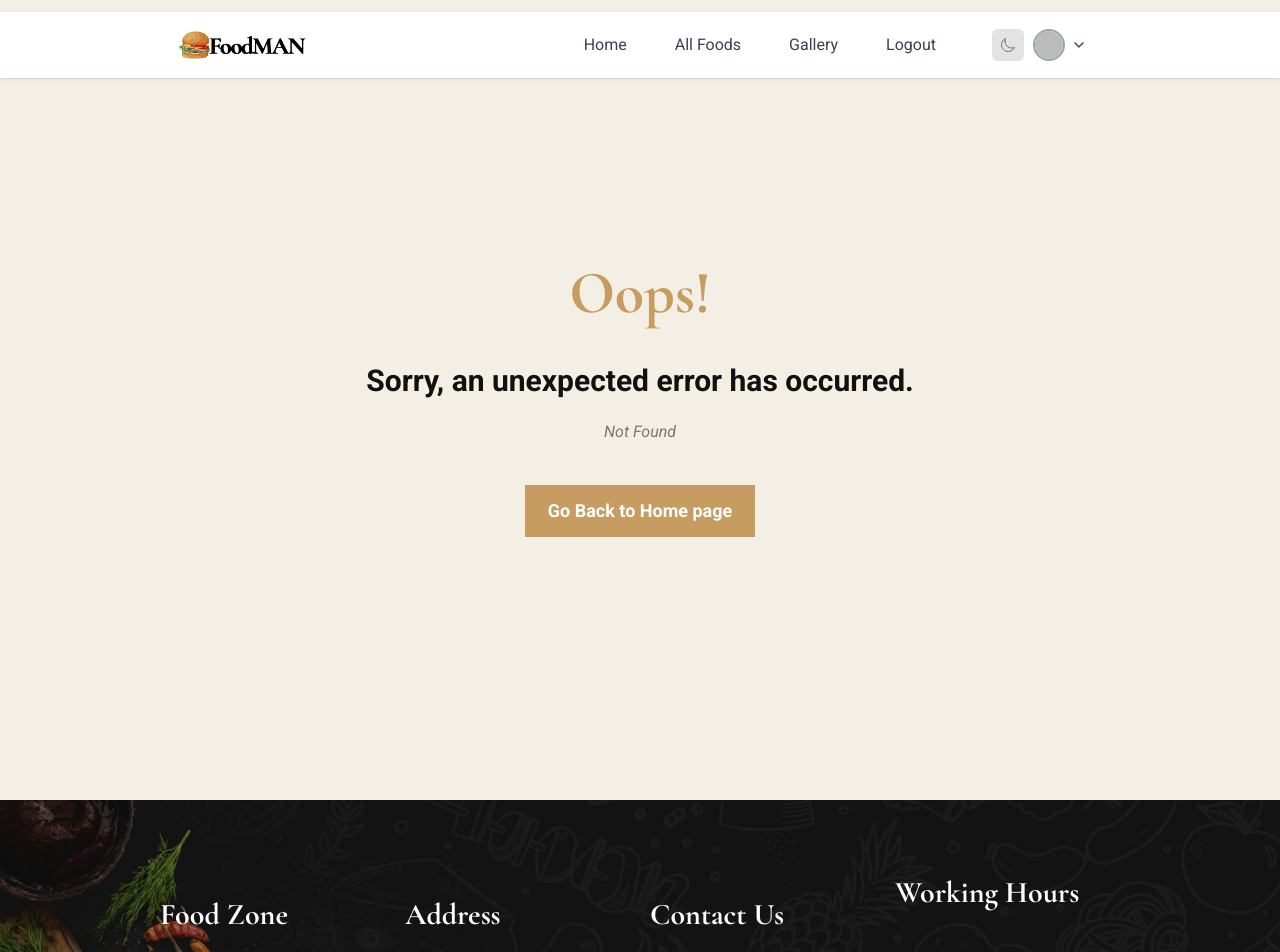
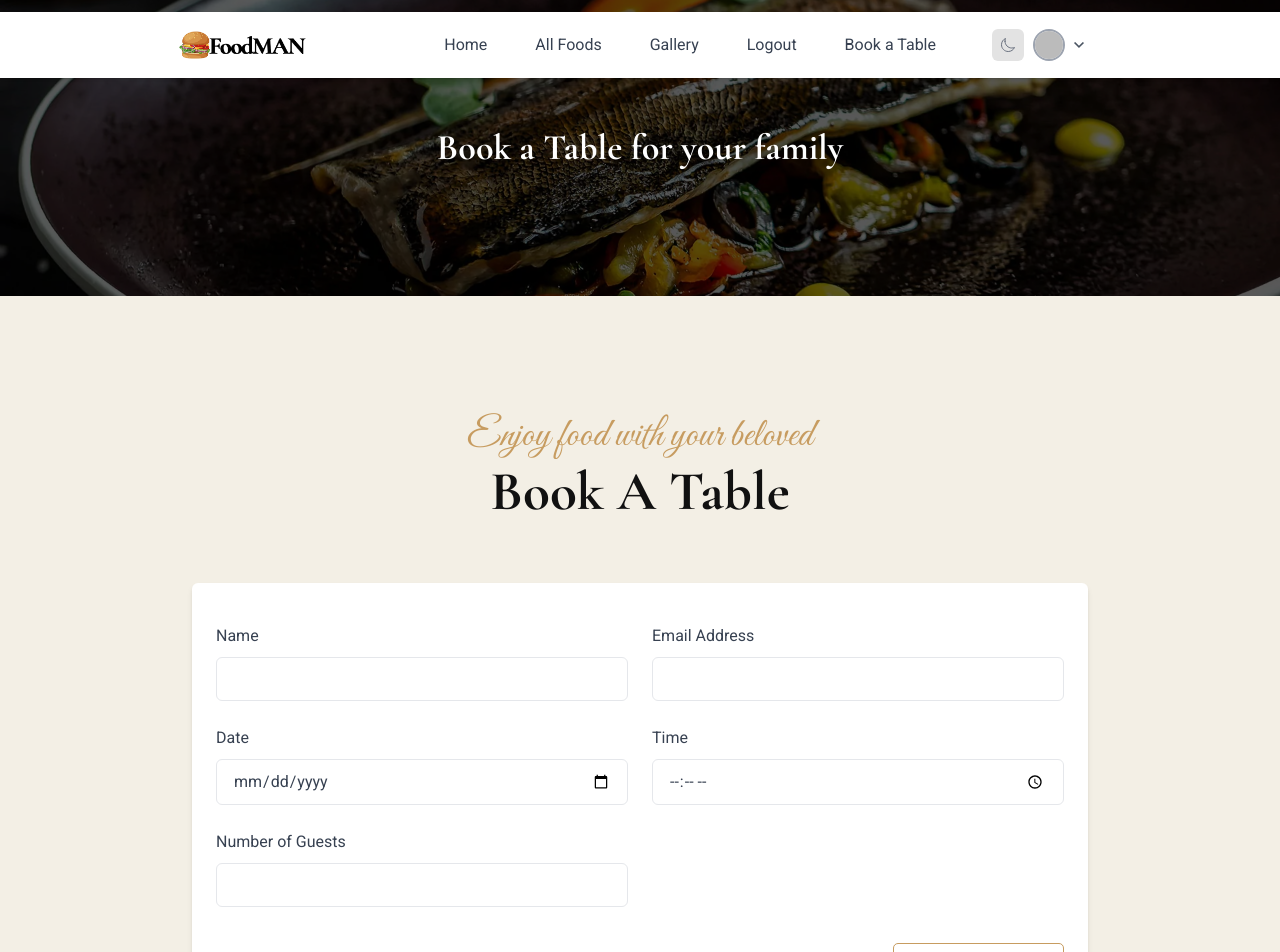
Before and after one commit to dmsumon2020/foodman, a React (Vite) app: page /book-table in a window 1280 px wide. Shown: the top 952 px of the page. Built offline with nearby package versions, Linux system fonts and the light colour scheme; no server answers; sample sign-in values are in the browser's storage.

Commit message:
added book a table route

```diff
--- a/src/AppRoutes/AppRoutes.jsx
+++ b/src/AppRoutes/AppRoutes.jsx
@@ -14,6 +14,7 @@ import MyOrders from "../Components/MyOrders/MyOrders";
 import RecoverPassword from "../Components/RecoverPassword/RecoverPassword";
 import FoodPurchase from "../Components/FoodPurchase/FoodPurchase";
 import NotFound from "../Components/NotFound/NotFound";
+import BookTable from "../Components/BookTable/BookTable";
 
 const AppRoutes = () => {
   return (
@@ -153,6 +154,19 @@ const AppRoutes = () => {
           </PrivateRoute>
         }
       />
+
+      <Route
+        path="/book-table"
+        element={
+          <PrivateRoute>
+            <Helmet>
+              <title>Book a Table | Food Zone</title>
+            </Helmet>
+            <BookTable />
+          </PrivateRoute>
+        }
+      />
+
       <Route path="*" element={<NotFound />} />
     </Routes>
   );
--- /dev/null
+++ b/src/Components/BookTable/BookTable.jsx
@@ -0,0 +1,122 @@
+import PageTitle from "../TemplateParts/PageTitle/PageTitle";
+import Swal from "sweetalert2";
+
+const BookTable = () => {
+  const handleSubmit = (e) => {
+    e.preventDefault();
+    Swal.fire({
+      title: "Success!",
+      text: "Your table has been booked successfully!",
+      icon: "success",
+      confirmButtonText: "OK",
+    });
+  };
+
+  return (
+    <>
+      <PageTitle title={"Book a Table for your family"} />
+      <section className=" bg-sectionBgColor dark:bg-DarkModeSectionBgColor py-20">
+        <div className="heading-container w-11/12 md:w-9/12 mx-auto">
+          <h4 className="font-subheadingFont text-[40px] leading-[40px] text-center text-primaryColor md:pt-10 pb-2">
+            Enjoy food with your beloved
+          </h4>
+
+          <h3 className="font-headingFont text-[30px] leading-[30px] md:text-[55px] md:leading-[55px] font-bold text-center text-[#111] dark:text-white pb-[4rem]">
+            Book A Table
+          </h3>
+        </div>
+        <div className="max-w-4xl p-6 mx-auto bg-white rounded-md shadow-md dark:bg-gray-800">
+          <form onSubmit={handleSubmit}>
+            <div className="grid grid-cols-1 gap-6 mt-4 sm:grid-cols-2">
+              <div>
+                <label
+                  className="text-gray-700 dark:text-gray-200"
+                  htmlFor="name"
+                >
+                  Name
+                </label>
+                <input
+                  id="name"
+                  type="text"
+                  required
+                  className="block w-full px-4 py-2 mt-2 text-gray-700 bg-white border border-gray-200 rounded-md dark:bg-gray-800 dark:text-gray-300 dark:border-gray-600 focus:border-primaryColor focus:ring-primaryColor focus:ring-opacity-40 dark:focus:border-primaryColor focus:outline-none focus:ring"
+                />
+              </div>
+
+              <div>
+                <label
+                  className="text-gray-700 dark:text-gray-200"
+                  htmlFor="email"
+                >
+                  Email Address
+                </label>
+                <input
+                  id="email"
+                  type="email"
+                  required
+                  className="block w-full px-4 py-2 mt-2 text-gray-700 bg-white border border-gray-200 rounded-md dark:bg-gray-800 dark:text-gray-300 dark:border-gray-600 focus:border-primaryColor focus:ring-primaryColor focus:ring-opacity-40 dark:focus:border-primaryColor focus:outline-none focus:ring"
+                />
+              </div>
+
+              <div>
+                <label
+                  className="text-gray-700 dark:text-gray-200"
+                  htmlFor="date"
+                >
+                  Date
+                </label>
+                <input
+                  id="date"
+                  type="date"
+                  required
+                  className="block w-full px-4 py-2 mt-2 text-gray-700 bg-white border border-gray-200 rounded-md dark:bg-gray-800 dark:text-gray-300 dark:border-gray-600 focus:border-primaryColor focus:ring-primaryColor focus:ring-opacity-40 dark:focus:border-primaryColor focus:outline-none focus:ring"
+                />
+              </div>
+
+              <div>
+                <label
+                  className="text-gray-700 dark:text-gray-200"
+                  htmlFor="time"
+                >
+                  Time
+                </label>
+                <input
+                  id="time"
+                  type="time"
+                  required
+                  className="block w-full px-4 py-2 mt-2 text-gray-700 bg-white border border-gray-200 rounded-md dark:bg-gray-800 dark:text-gray-300 dark:border-gray-600 focus:border-primaryColor focus:ring-primaryColor focus:ring-opacity-40 dark:focus:border-primaryColor focus:outline-none focus:ring"
+                />
+              </div>
+
+              <div>
+                <label
+                  className="text-gray-700 dark:text-gray-200"
+                  htmlFor="guests"
+                >
+                  Number of Guests
+                </label>
+                <input
+                  id="guests"
+                  type="number"
+                  required
+                  className="block w-full px-4 py-2 mt-2 text-gray-700 bg-white border border-gray-200 rounded-md dark:bg-gray-800 dark:text-gray-300 dark:border-gray-600 focus:border-primaryColor focus:ring-primaryColor focus:ring-opacity-40 dark:focus:border-primaryColor focus:outline-none focus:ring"
+                />
+              </div>
+            </div>
+
+            <div className="flex justify-end mt-6">
+              <button
+                type="submit"
+                className="px-12 py-3 inline-block rounded-[5px] text-primaryColor  border border-primaryColor transition-all duration-300 hover:bg-primaryColor hover:border-primaryColor hover:text-white mt-1 md:mt-3 font-bold"
+              >
+                Book Now
+              </button>
+            </div>
+          </form>
+        </div>
+      </section>
+    </>
+  );
+};
+
+export default BookTable;
--- a/src/Components/FoodPurchase/FoodPurchase.jsx
+++ b/src/Components/FoodPurchase/FoodPurchase.jsx
@@ -165,7 +165,7 @@ const FoodPurchase = () => {
               className="rounded-md shadow-md"
             />
           </div>
-          <aside className="md:w-2/3  rounded-md shadow-md">
+          <aside className="md:w-2/3  rounded-md">
             <p className="text-primaryColor font-bold text-[20px] md:text-[30px] mb-5 mt-5 md:mt-0 break-words">
               Available Quantity: {stockQuantity}
             </p>
--- a/src/Components/Login/Login.jsx
+++ b/src/Components/Login/Login.jsx
@@ -212,7 +212,7 @@ const Login = () => {
           <div className="mt-6">
             <button
               type="submit"
-              className="w-full px-6 py-2.5 text-sm font-medium tracking-wide text-white capitalize transition-colors duration-300 transform bg-primaryColor rounded-lg hover:bg-primaryColorHover focus:outline-none focus:ring focus:ring-gray-300 focus:ring-opacity-50"
+              className="w-full px-12 py-3 inline-block rounded-[5px] text-primaryColor border border-primaryColor transition-all duration-300 hover:bg-primaryColor hover:border-primaryColor hover:text-white mt-1 md:mt-3 font-bold"
             >
               Sign In
             </button>
@@ -236,7 +236,7 @@ const Login = () => {
           <button
             onClick={handleGoogleLogin}
             type="button"
-            className="flex items-center justify-center w-full px-6 py-2 mx-2 text-sm font-medium text-white transition-colors duration-300 transform bg-blue-500 rounded-lg hover:bg-blue-400 focus:bg-blue-400 focus:outline-none"
+            className="flex items-center justify-center  mx-2 text-sm   transition-colors duration-300 transform w-full px-12 py-3 rounded-[5px] text-primaryColor border border-primaryColor  hover:bg-primaryColor hover:border-primaryColor hover:text-white mt-1 md:mt-3 font-bold focus:bg-primaryColor focus:outline-none"
           >
             <svg className="w-4 h-4 mx-2 fill-current" viewBox="0 0 24 24">
               <path d="M12.24 10.285V14.4h6.806c-.275 1.765-2.056 5.174-6.806 5.174-4.095 0-7.439-3.389-7.439-7.574s3.345-7.574 7.439-7.574c2.33 0 3.891.989 4.785 1.849l3.254-3.138C18.189 1.186 15.479 0 12.24 0c-6.635 0-12 5.365-12 12s5.365 12 12 12c6.926 0 11.52-4.869 11.52-11.726 0-.788-.085-1.39-.189-1.989H12.24z"></path>
--- a/src/Components/Navbar/Navbar.jsx
+++ b/src/Components/Navbar/Navbar.jsx
@@ -162,6 +162,41 @@ const Navbar = () => {
                   Registration
                 </NavLink>
               )}
+
+              {/* {user && (
+                <NavLink
+                  to={"/my-foods"}
+                  className="px-3 py-2 mx-3 mt-2 text-gray-700 transition-colors duration-300 transform rounded-md lg:mt-0 dark:text-gray-200 hover:bg-gray-100 dark:hover:bg-gray-700"
+                >
+                  My Foods
+                </NavLink>
+              )}
+
+              {user && (
+                <NavLink
+                  to={"/add-food"}
+                  className="px-3 py-2 mx-3 mt-2 text-gray-700 transition-colors duration-300 transform rounded-md lg:mt-0 dark:text-gray-200 hover:bg-gray-100 dark:hover:bg-gray-700"
+                >
+                  Add Foods
+                </NavLink>
+              )}
+              {user && (
+                <NavLink
+                  to={"/my-orders"}
+                  className="px-3 py-2 mx-3 mt-2 text-gray-700 transition-colors duration-300 transform rounded-md lg:mt-0 dark:text-gray-200 hover:bg-gray-100 dark:hover:bg-gray-700"
+                >
+                  My Orders
+                </NavLink>
+              )} */}
+
+              {user && (
+                <NavLink
+                  to={"/book-table"}
+                  className="px-3 py-2 mx-3 mt-2 text-gray-700 transition-colors duration-300 transform rounded-md lg:mt-0 dark:text-gray-200 hover:bg-gray-100 dark:hover:bg-gray-700"
+                >
+                  Book a Table
+                </NavLink>
+              )}
             </div>
 
             <div className="hidden lg:flex items-center mt-4 lg:mt-0">
--- a/src/Components/UserRegistrationForm/UserRegistrationForm.jsx
+++ b/src/Components/UserRegistrationForm/UserRegistrationForm.jsx
@@ -292,7 +292,10 @@ const UserRegistrationForm = () => {
             </div>
 
             <div className="mt-6">
-              <button className="w-full px-6 py-2.5 text-sm font-medium tracking-wide text-white capitalize transition-colors duration-300 transform bg-primaryColor rounded-lg hover:bg-primaryColorHover focus:outline-none focus:ring focus:ring-gray-300 focus:ring-opacity-50">
+              {/* <button className="w-full px-6 py-2.5 text-sm font-medium tracking-wide text-white capitalize transition-colors duration-300 transform bg-primaryColor rounded-lg hover:bg-primaryColorHover focus:outline-none focus:ring focus:ring-gray-300 focus:ring-opacity-50">
+                Register
+              </button> */}
+              <button className="w-full px-12 py-3 inline-block rounded-[5px] text-primaryColor border border-primaryColor transition-all duration-300 hover:bg-primaryColor hover:border-primaryColor hover:text-white mt-1 md:mt-3 font-bold">
                 Register
               </button>
             </div>
@@ -315,7 +318,7 @@ const UserRegistrationForm = () => {
             <button
               onClick={handleGoogleLogin}
               type="button"
-              className="flex items-center justify-center w-full px-6 py-2 mx-2 text-sm font-medium text-white transition-colors duration-300 transform bg-blue-500 rounded-lg hover:bg-blue-400 focus:bg-blue-400 focus:outline-none"
+              className="flex items-center justify-center  mx-2 text-sm   transition-colors duration-300 transform w-full px-12 py-3 rounded-[5px] text-primaryColor border border-primaryColor  hover:bg-primaryColor hover:border-primaryColor hover:text-white mt-1 md:mt-3 font-bold focus:bg-primaryColor focus:outline-none"
             >
               <svg className="w-4 h-4 mx-2 fill-current" viewBox="0 0 24 24">
                 <path d="M12.24 10.285V14.4h6.806c-.275 1.765-2.056 5.174-6.806 5.174-4.095 0-7.439-3.389-7.439-7.574s3.345-7.574 7.439-7.574c2.33 0 3.891.989 4.785 1.849l3.254-3.138C18.189 1.186 15.479 0 12.24 0c-6.635 0-12 5.365-12 12s5.365 12 12 12c6.926 0 11.52-4.869 11.52-11.726 0-.788-.085-1.39-.189-1.989H12.24z"></path>
--- a/src/index.css
+++ b/src/index.css
@@ -65,7 +65,7 @@ body {
   transition: all 0.3s ease-in-out;
   margin-top: 4px;
   font-weight: bold;
-  background: none;
+  background: none !important;
 }
 
 @media (min-width: 768px) {
@@ -75,7 +75,7 @@ body {
 }
 
 .swal2-actions button:hover {
-  background: #c79c60;
+  background: #c79c60 !important;
   border-color: #c79c60;
   color: white;
 }
```
